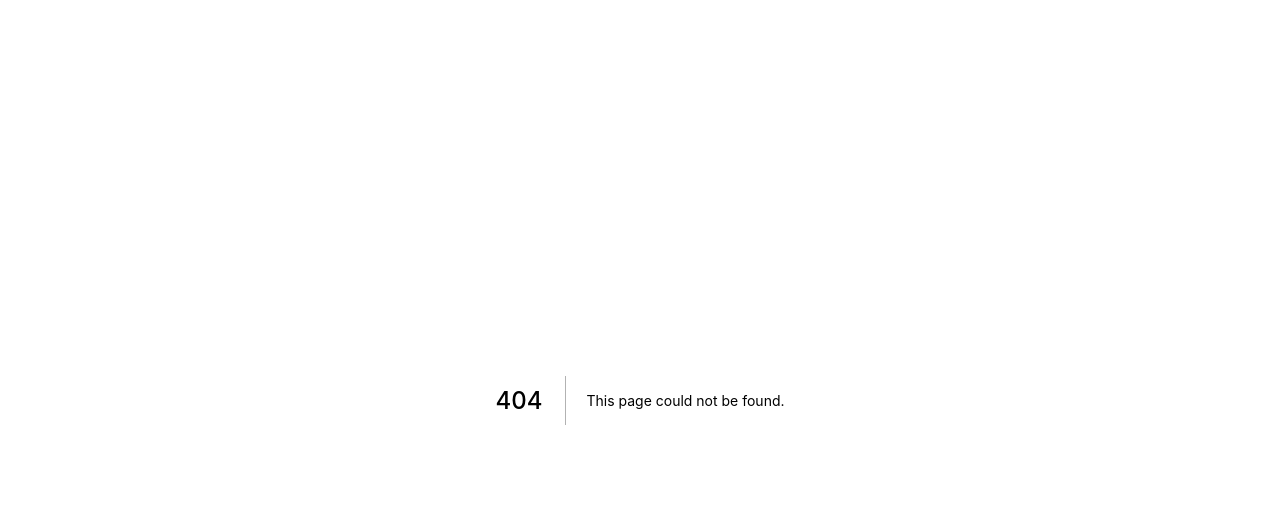
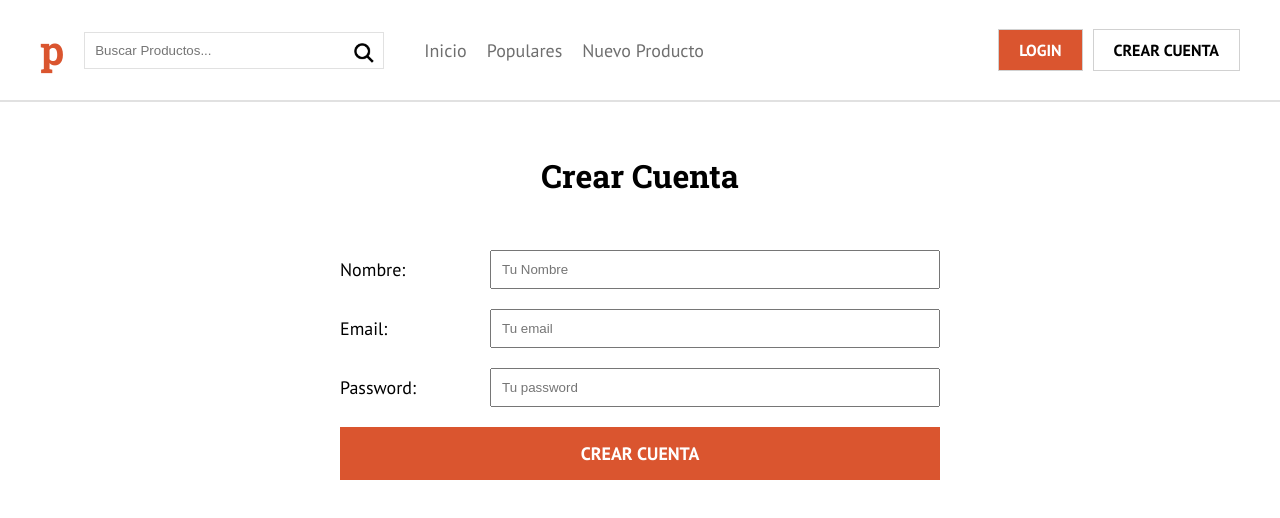
Before and after one commit to JuanDevH/producthund_next, a Next.js app: page /crear-cuenta in a window 1280 px wide. Before the commit this address had no page. Shown: the top 518 px of the page. Built offline with nearby package versions, Linux system fonts and the light colour scheme.

Commit message:
Finalizando el form y mostrando mensajes de error

```diff
--- a/components/UI/Buscar.jsx
+++ b/components/UI/Buscar.jsx
@@ -18,7 +18,7 @@ const InputSubmit = styled.button`
     background-color: #fff;
     position: absolute;
     right: 1rem;
-    top: 1px;
+    top: 1.5px;
     border: none;
     text-indent: -9999px;
 
--- /dev/null
+++ b/components/UI/Formulario.jsx
@@ -0,0 +1,52 @@
+import styled from '@emotion/styled';
+
+export const Formulario = styled.form`
+    max-width: 600px;
+    width: 95%;
+    margin: 5rem auto 0 auto;
+`;
+
+export const Campo = styled.div`
+    margin-bottom: 2rem;
+    display: flex;
+    align-items: center;
+
+    label {
+        flex: 0 0 150px;
+        font-size: 1.8rem;
+    }
+
+    input {
+        flex: 1;
+        padding: 1rem;
+    }
+`;
+
+export const InputSubmit = styled.input`
+    background-color: var(--naranja);
+    width: 100%;
+    padding: 1.5rem;
+    text-align: center;
+    color: #fff;
+    font-size: 1.8rem;
+    text-transform: uppercase;
+    border: none;
+    font-family: 'PT Sans', sans-serif;
+    font-weight: 700;
+
+    &:hover {
+        cursor: pointer;
+    }
+`;
+
+export const Error = styled.p`
+    background-color: red;
+    padding: 1rem;
+    font-family: 'PT Sans', sans-serif;
+    font-weight: 700;
+    font-size: 1.4rem;
+    color: #fff;
+    text-align: center;
+    text-transform: uppercase;
+    margin: 2rem 0;
+`;
--- a/components/layout/Header.jsx
+++ b/components/layout/Header.jsx
@@ -23,11 +23,12 @@ const Logo = styled.p`
     font-weight: 700;
     font-family: 'Roboto Slab', serif;
     margin-right: 2rem;
+    cursor: pointer;
 `;
 
 const Header = () => {
 
-    const usuario = true;
+    const usuario = false;
 
     return (
         <header
@@ -75,13 +76,13 @@ const Header = () => {
                         </>
                     ) : (
                         <>
-                            <Link href="/">
+                            <Link href="/login">
                                 <Boton
                                     bgColor="true"
                                 >Login</Boton>
                             </Link>
 
-                            <Link href="/">
+                            <Link href="/crear-cuenta">
                                 <Boton>Crear Cuenta</Boton>
                             </Link>
                         </>
--- /dev/null
+++ b/hooks/useValidacion.jsx
@@ -0,0 +1,55 @@
+import React, { useState, useEffect } from 'react';
+
+const useValidacion = (stateInicial, validar, fn) => {
+
+    const [ valores, setValores ] = useState(stateInicial)
+    const [ errores, setErrores] = useState({})
+    const [ submitForm, setSubmitForm ] = useState(false)
+
+    useEffect(() => {
+        if(submitForm) {
+            const noErrores = Object.keys(errores).length === 0;
+
+            if(noErrores) {
+                fn(); // Fn = Función que se ejecuta en el componente
+            }
+            setSubmitForm(false);
+        }
+    }, [errores]);
+
+    // Función que se ejecuta conforme el usuario escribe algo
+    const handleChange = e => {
+        setValores({
+            ...valores,
+            [e.target.name]: e.target.value
+        })
+    }
+
+    // Función que se ejecuta cuando el usuario hace submit
+    const handleSubmit = e => {
+        e.preventDefault();
+        // validar es la fn que le pasamos al hook, esta tendrá las reglas de validación y le pasamos los valores que el usuario esta escribiendo
+        const erroresValidacion = validar(valores);
+        // si hay errores usamos la funcion de errores y le pasamos los errores de validación
+        setErrores(erroresValidacion);
+        // Pasamos a true submitform xq el useEffect
+        setSubmitForm(true);
+    }
+
+    // Cuando se realiza el evento de blur
+    const handleBlur = () => {
+        const erroresValidacion = validar(valores);
+        setErrores(erroresValidacion);
+    }
+
+
+    return {
+        valores,
+        errores,
+        handleSubmit,
+        handleChange,
+        handleBlur
+    };
+}
+
+export default useValidacion;
--- /dev/null
+++ b/pages/crear-cuenta.jsx
@@ -0,0 +1,92 @@
+import { css } from '@emotion/react';
+import Layout from '../components/layout/Layout';
+import { Formulario, Campo, InputSubmit, Error } from '../components/UI/Formulario';
+
+// Validaciones
+import useValidacion from '../hooks/useValidacion';
+import validarCrearCuenta from '../validacion/validarCrearCuenta';
+
+const initialState = {
+    nombre: '',
+    email: '',
+    password: ''
+}
+
+const CrearCuenta = () => {
+
+    const { valores, errores, handleSubmit, handleChange, handleBlur } = useValidacion(initialState, validarCrearCuenta, crearCuenta );
+
+    const { nombre, email, password } = valores;
+
+    function crearCuenta() {
+        console.log('Creando Cuenta...');
+    }
+
+    return (
+        <div>
+            <Layout>
+                <>
+                    <h1
+                        css={css`
+                            text-align: center;
+                            margin-top: 5rem;
+                        `}
+                    >Crear Cuenta</h1>
+                    <Formulario
+                        onSubmit={handleSubmit}
+                        noValidate
+                    >
+                      <Campo>
+                          <label htmlForm="nombre">Nombre:</label>
+                          <input
+                              type="text"
+                              name="nombre"
+                              id="nombre"
+                              placeholder="Tu Nombre"
+                              value={nombre}
+                              onChange={handleChange}
+                              onBlur={handleBlur}
+                          />
+                      </Campo>
+                      {errores.nombre && <Error>{errores.nombre}</Error>}
+
+                      <Campo>
+                          <label htmlForm="email">Email:</label>
+                          <input
+                              type="email"
+                              name="email"
+                              id="email"
+                              placeholder="Tu email"
+                              value={email}
+                              onChange={handleChange}
+                              onBlur={handleBlur}
+                          />
+                      </Campo>
+                      {errores.email && <Error>{errores.email}</Error>}
+
+                      <Campo>
+                          <label htmlForm="password">Password:</label>
+                            <input
+                                type="password"
+                                name="password"
+                                id="password"
+                                placeholder="Tu password"
+                                value={password}
+                                onChange={handleChange}
+                                onBlur={handleBlur}
+                            />
+                      </Campo>
+                      {errores.password && <Error>{errores.password}</Error>}
+
+                      <InputSubmit
+                          type="submit"
+                          value="Crear Cuenta"
+                      />
+                    </Formulario>
+                </>
+            </Layout>
+        </div>
+    )
+}
+
+export default CrearCuenta;
--- /dev/null
+++ b/validacion/validarCrearCuenta.jsx
@@ -0,0 +1,23 @@
+export default function validarCrearCuenta(valores) {
+    let errores = {};
+
+    // Validar el nombre del usuario
+    if(!valores.nombre) {
+        errores.nombre = "El Nombre es obligatorio";
+    }
+
+    // Validar el email
+    if(!valores.email) {
+        errores.email = "El Email es obligatorio";
+    } else if ( !/^[A-Z0-9._%+-]+@[A-Z0-9.-]+\.[A-Z]{2,}$/i.test(valores.email)) {
+        errores.email = "Email no valido"
+    }
+
+    // Validar password
+    if(!valores.password) {
+        errores.password = "El password es obligatorio";
+    } else if(valores.password.length < 6) {
+        errores.password = "El password debe ser de al menos 6 caracteres"
+    }
+    return errores;
+}
```
Also changed, not shown: pages/buscar.jsx (added, +11 -0 lines), pages/login.jsx (added, +11 -0 lines), pages/nuevo-producto.jsx (added, +11 -0 lines), pages/populares.jsx (added, +11 -0 lines).
